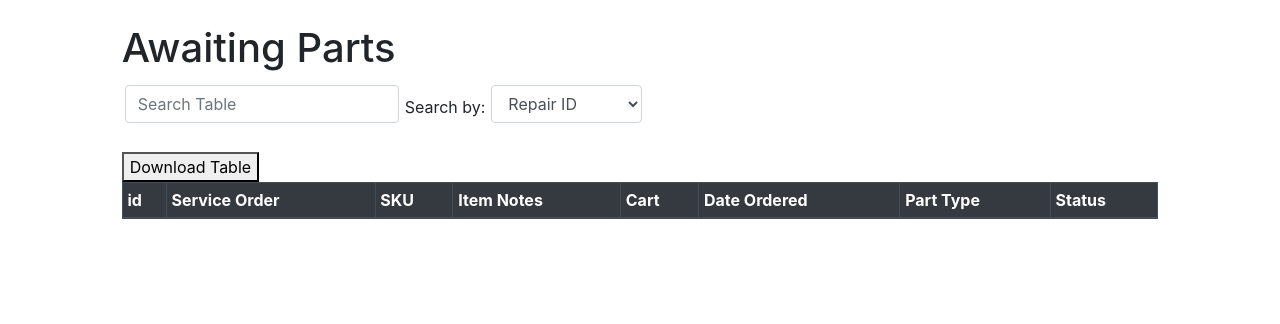
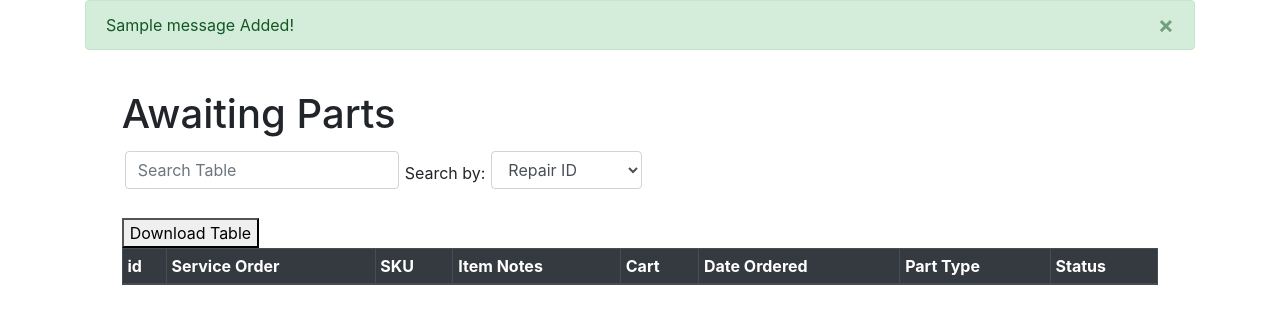
Before and after one commit to anguyenrgb/AWP-System, a Flask app: page /awp in a window 1280 px wide. Shown: the part 56-380 px from the top of the page. Run offline with Flask 2, Linux system fonts and the light colour scheme; tables that the repository leaves empty or names only in its code hold one stand-in row (values such as "Sample post"); one stand-in notice (Sample message) is shown; lists and menus that the app fills with data are empty; some libraries are stand-ins or nearby versions.

Commit message:
Added message flashing

```diff
--- a/app.py
+++ b/app.py
@@ -3,6 +3,7 @@ from flask_mysqldb import MySQL
 from datetime import date
 today = date.today()
 app = Flask(__name__)
+app.secret_key = 'my unobvious secret key'
 
 app.config['MYSQL_HOST'] = 'localhost'
 app.config['MYSQL_USER'] = 'root'
@@ -47,6 +48,7 @@ def login():
         cursor.execute('''INSERT INTO rack_1 (ServiceOrder, SKU, Model, Cart, DateOrdered, PartType) VALUES(%s,%s,%s,%s,%s,%s)''',(ServiceOrder,SKU,Model,Cart,DateOrdered,PartType))
         mysql.connection.commit()
         cursor.close()
+        flash(ServiceOrder)
         return render_template('checkin.html')
 
 @app.route("/awp", methods=['GET'])
--- a/templates/base.html
+++ b/templates/base.html
@@ -27,6 +27,22 @@
     </div>
   </div>
 </nav>
+
+<div class="container">
+{% with messages = get_flashed_messages() %}
+   {% if messages %}
+      {% for message in messages %}
+      <div class="alert alert-success alert-dismissible fade show" role="alert">
+        {{ message }} Added!
+        <button type="button" class="close" data-dismiss="alert" aria-label="Close">
+          <span aria-hidden="true">&times;</span>
+        </button>
+      </div>
+      {% endfor %}
+   {% endif %}
+{% endwith %}
+</div>
+
 <br>
 <body>
 
```
